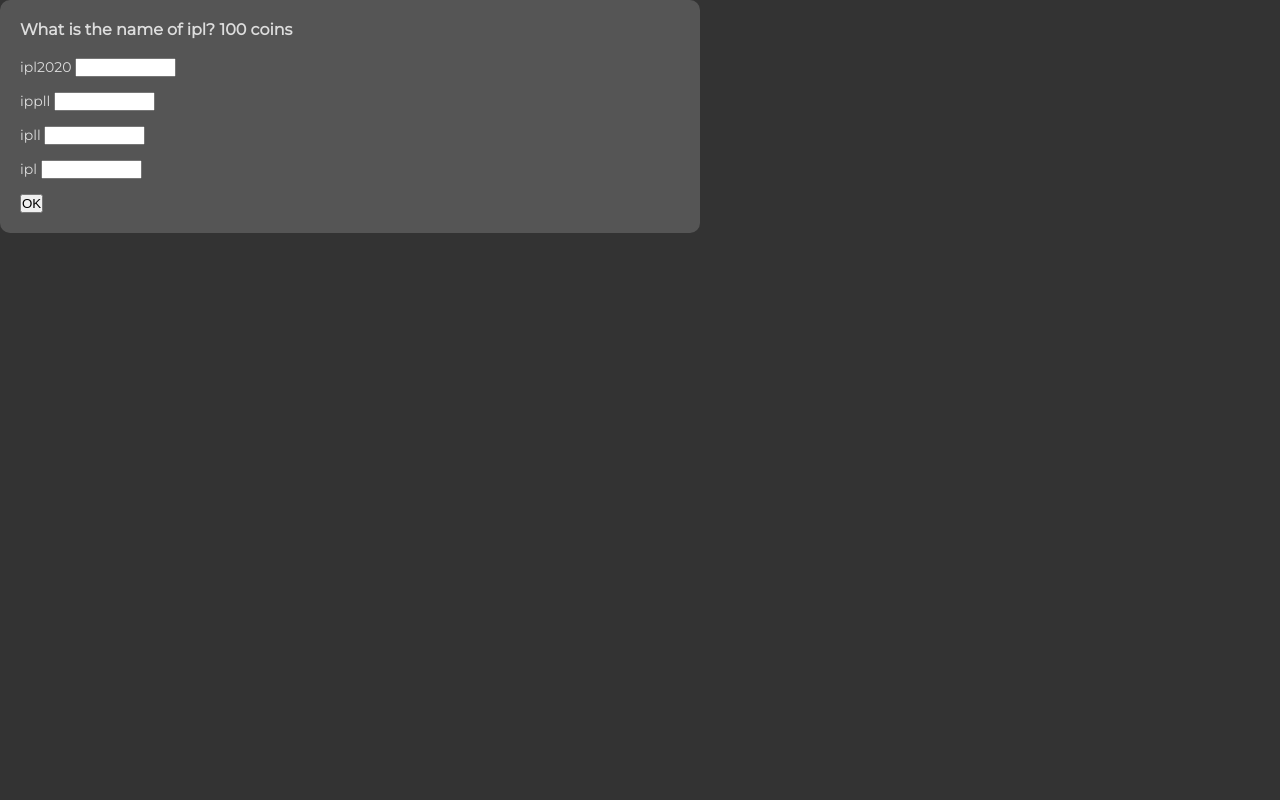
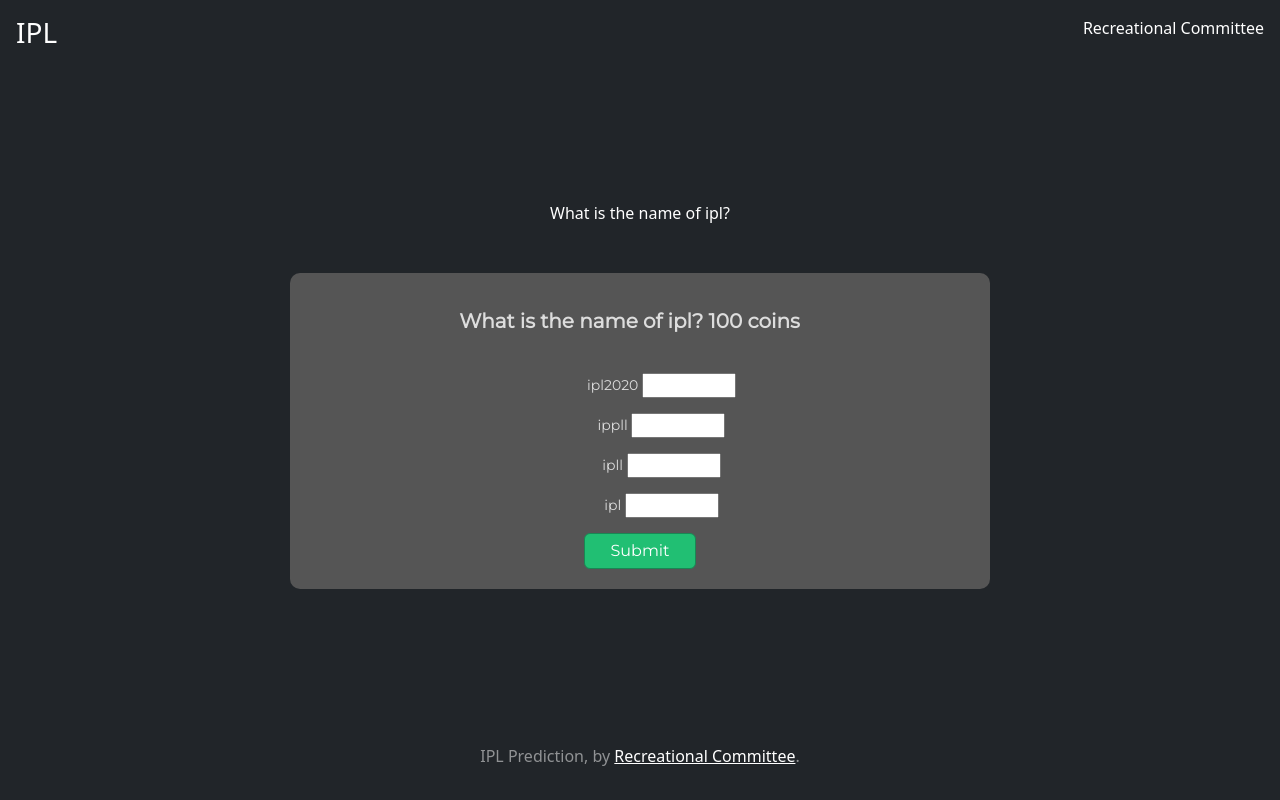
Before and after one commit to inv-midhunbenny/Predict-Grid, a Django app: template PredictGrid/PredictGridApp/templates/polls.html in a window 1280 px wide. Run offline with Django 4.2, Linux system fonts and the light colour scheme; the template is opened without the code that fills it: values that come from a table or form of the project are taken from there, others are empty; data comes from the database, SQL or seed files in the repository; some libraries are stand-ins or nearby versions.

Commit message:
changes to template polls added

```diff
--- a/PredictGrid/PredictGridApp/templates/polls.html
+++ b/PredictGrid/PredictGridApp/templates/polls.html
@@ -1,7 +1,50 @@
 <head>
- <link  href="https://maxcdn.bootstrapcdn.com/bootstrap/4.0.0/css/bootstrap.min.css" >
- <link  href="https://stackpath.bootstrapcdn.com/bootstrap/4.0.0/js/bootstrap.bundle.min.js">
- <link  href="https://cdnjs.cloudflare.com/ajax/libs/jquery/3.2.1/jquery.min.js">
+
+    <meta charset="utf-8">
+    <meta name="viewport" content="width=device-width, initial-scale=1">
+    <meta name="description" content="">
+    <meta name="author" content="Mark Otto, Jacob Thornton, and Bootstrap contributors">
+    <meta name="generator" content="Hugo 0.88.1">
+    <title>IPL Prediction - PredictGrid</title>
+
+    <link rel="canonical" href="https://getbootstrap.com/docs/5.1/examples/cover/">
+
+    <link rel="stylesheet" href="https://stackpath.bootstrapcdn.com/bootstrap/4.1.0/css/bootstrap.min.css"
+        integrity="sha384-9gVQ4dYFwwWSjIDZnLEWnxCjeSWFphJiwGPXr1jddIhOegiu1FwO5qRGvFXOdJZ4" crossorigin="anonymous">
+    <!-- Our Custom CSS -->
+    <link href="https://cdn.jsdelivr.net/npm/bootstrap@5.1.3/dist/css/bootstrap.min.css" rel="stylesheet"
+        integrity="sha384-1BmE4kWBq78iYhFldvKuhfTAU6auU8tT94WrHftjDbrCEXSU1oBoqyl2QvZ6jIW3" crossorigin="anonymous">
+    <script src="https://cdn.jsdelivr.net/npm/bootstrap@5.1.3/dist/js/bootstrap.bundle.min.js"
+        integrity="sha384-ka7Sk0Gln4gmtz2MlQnikT1wXgYsOg+OMhuP+IlRH9sENBO0LRn5q+8nbTov4+1p"
+        crossorigin="anonymous"></script>
+    <!-- Font Awesome JS -->
+    <script defer src="https://use.fontawesome.com/releases/v5.0.13/js/solid.js"
+        integrity="sha384-tzzSw1/Vo+0N5UhStP3bvwWPq+uvzCMfrN1fEFe+xBmv1C/AtVX5K0uZtmcHitFZ"
+        crossorigin="anonymous"></script>
+    <script defer src="https://use.fontawesome.com/releases/v5.0.13/js/fontawesome.js"
+        integrity="sha384-6OIrr52G08NpOFSZdxxz1xdNSndlD4vdcf/q2myIUVO0VsqaGHJsB0RaBE01VTOY"
+        crossorigin="anonymous"></script>
+
+
+    <!-- Bootstrap core CSS -->
+    <link href="/docs/5.1/dist/css/bootstrap.min.css" rel="stylesheet"
+        integrity="sha384-1BmE4kWBq78iYhFldvKuhfTAU6auU8tT94WrHftjDbrCEXSU1oBoqyl2QvZ6jIW3" crossorigin="anonymous">
+
+    <!-- Favicons -->
+    <link rel="apple-touch-icon" href="/docs/5.1/assets/img/favicons/apple-touch-icon.png" sizes="180x180">
+    <link rel="icon" href="/docs/5.1/assets/img/favicons/favicon-32x32.png" sizes="32x32" type="image/png">
+    <link rel="icon" href="/docs/5.1/assets/img/favicons/favicon-16x16.png" sizes="16x16" type="image/png">
+    <link rel="manifest" href="/docs/5.1/assets/img/favicons/manifest.json">
+    <link rel="mask-icon" href="/docs/5.1/assets/img/favicons/safari-pinned-tab.svg" color="#7952b3">
+    <link rel="icon" href="/docs/5.1/assets/img/favicons/favicon.ico">
+    <meta name="theme-color" content="#7952b3">
+
+
+
+
+    <link href="https://maxcdn.bootstrapcdn.com/bootstrap/4.0.0/css/bootstrap.min.css">
+    <link href="https://stackpath.bootstrapcdn.com/bootstrap/4.0.0/js/bootstrap.bundle.min.js">
+    <link href="https://cdnjs.cloudflare.com/ajax/libs/jquery/3.2.1/jquery.min.js">
 
     <style>
         @import url('https://fonts.googleapis.com/css2?family=Montserrat&display=swap');
@@ -114,67 +157,99 @@
 <script src="https://ajax.googleapis.com/ajax/libs/jquery/3.6.0/jquery.min.js"></script>
 <script>
 
-    $(document).ready(function(){
+    $(document).ready(function () {
+        // var q = jQuery("#noOfChar").html()
 
-        function updateCount (id)
-    {
-        var count=jQuery("#"+id).val();
-        q = 0;
-        if (q != 0){
-            var q = (q - parseInt(count));
+        // q = parseInt(q)
+        let maxval = 100;
+        let minval = 0;
+
+        function updateCount(id) {
+
+            var txt1val = $.isNumeric(($('#inputbox1').val())) ? ($('#inputbox1').val()) : 0;
+            var txt2val = $.isNumeric(($('#inputbox2').val())) ? ($('#inputbox2').val()) : 0;
+            var txt3val = $.isNumeric(($('#inputbox3').val())) ? ($('#inputbox3').val()) : 0;
+            var txt4val = $.isNumeric(($('#inputbox4').val())) ? ($('#inputbox4').val()) : 0;
+            var sum = parseFloat(txt1val) + parseFloat(txt2val) + parseFloat(txt3val) + parseFloat(txt4val);
+
+
+            var result = maxval - sum;
+            // var count=jQuery("#"+id).val();
+
+
+            //    q = (q - parseInt(count));
+            //    console.log(count);
+
+            jQuery("#noOfChar").html(result);
         }
-        else {
-            var q = (100 - parseInt(count));
-        }
-        console.log(q)
-        jQuery("#noOfChar").html(q);
-    }
-        $("#inputbox1").keyup(function () {
+
+        $("#inputbox1").on("input", function () {
             updateCount("inputbox1");
         });
-    $("#inputbox2").keyup(function () {
+        $("#inputbox2").on("input", function () {
             updateCount("inputbox2");
         });
-    $("#inputbox3").keyup(function () {
+        $("#inputbox3").on("input", function () {
             updateCount("inputbox3");
         });
-    $("#inputbox4").keyup(function () {
+        $("#inputbox4").on("input", function () {
             updateCount("inputbox4");
         });
-    $("#inputbox1").keypress(function () {
-        updateCount("inputbox1");
-    });
-    $("#inputbox2").keypress(function () {
-        updateCount("inputbox2");
-    });
-    $("#inputbox3").keypress(function () {
-        updateCount("inputbox3");
-    });
-    $("#inputbox4").keypress(function () {
-        updateCount("inputbox4");
-    });
-    $("#inputbox1").keydown(function () {
-        updateCount("inputbox1");
-    });
+
     });
 </script>
 
-<form method = "POST">
+<body class="d-flex h-100 text-center text-white bg-dark">
+
+    <div class="cover-container d-flex w-100 h-100 p-3 mx-auto flex-column">
+        <header class="mb-auto">
+            <div>
+                <h3 class="float-md-start mb-0">IPL</h3>
+                <nav class="nav nav-masthead justify-content-center float-md-end">
+                    <a class="float-md-start mb-0">Recreational Committee</a>
+                </nav>
+            </div>
+        </header>
+
+        {{question.question}}
+
+
+        <main class="px-3">
+
+            <!-- {{ option }} -->
+
+            <html>
+            <form method="post">
                 {% csrf_token %}
                 <div class="container mt-sm-5 my-1">
 
                     <div class="question ml-sm-5 pl-sm-5 pt-2">
-        <div class="py-2 h5"><b>{{question.question}} <span id="noOfChar">100</span>  coins</b></div>&nbsp;
+                        <div class="py-2 h5"><b>{{question.question}} <span id="noOfChar">100</span> coins</b></div>
+                        &nbsp;
                         <div class="ml-md-3 ml-sm-3 pl-md-5 pt-sm-0 pt-3" id="options">
-            <label >{{option.option4}}  <input id="inputbox1" type="text" size="10" name = 'option4'>  </label>
-             <label >{{option.option3}}   <input id="inputbox2" type="text" size="10" name = 'option3'>  </label>
-             <label >{{option.option2}}   <input id="inputbox3" type="text" size="10" name = 'option2'></label>
-              <label >{{option.option1}}   <input id="inputbox4" type="text" size="10" name = 'option1'>  </label>
+                            <label>{{option.option4}} <input id="inputbox1" type="text" size="10" name='option4'>
+                            </label>
+                            <label>{{option.option3}} <input id="inputbox2" type="text" size="10" name='option3'>
+                            </label>
+                            <label>{{option.option2}} <input id="inputbox3" type="text" size="10"
+                                    name='option2'></label>
+                            <label>{{option.option1}} <input id="inputbox4" type="text" size="10" name='option1'>
+                            </label>
                         </div>
                     </div>
-    <div class="d-flex align-items-center pt-3">
-        <!-- <div id="prev"> <button class="btn btn-primary">Previous</button> </div> -->
-        <input type="submit" value="OK">
-    </div>
+
+                    <button type="submit" class="btn btn-success">Submit</button>
+
                 </div>
             </form>
+
+            </html>
+
+
+        </main>
+
+        <footer class="mt-auto text-white-50">
+            <p>IPL Prediction, by <a href="#" class="text-white">Recreational Committee</a>.</p>
+        </footer>
+    </div>
+</body>
```
Lines whose indentation alone changed are shown as unchanged.
